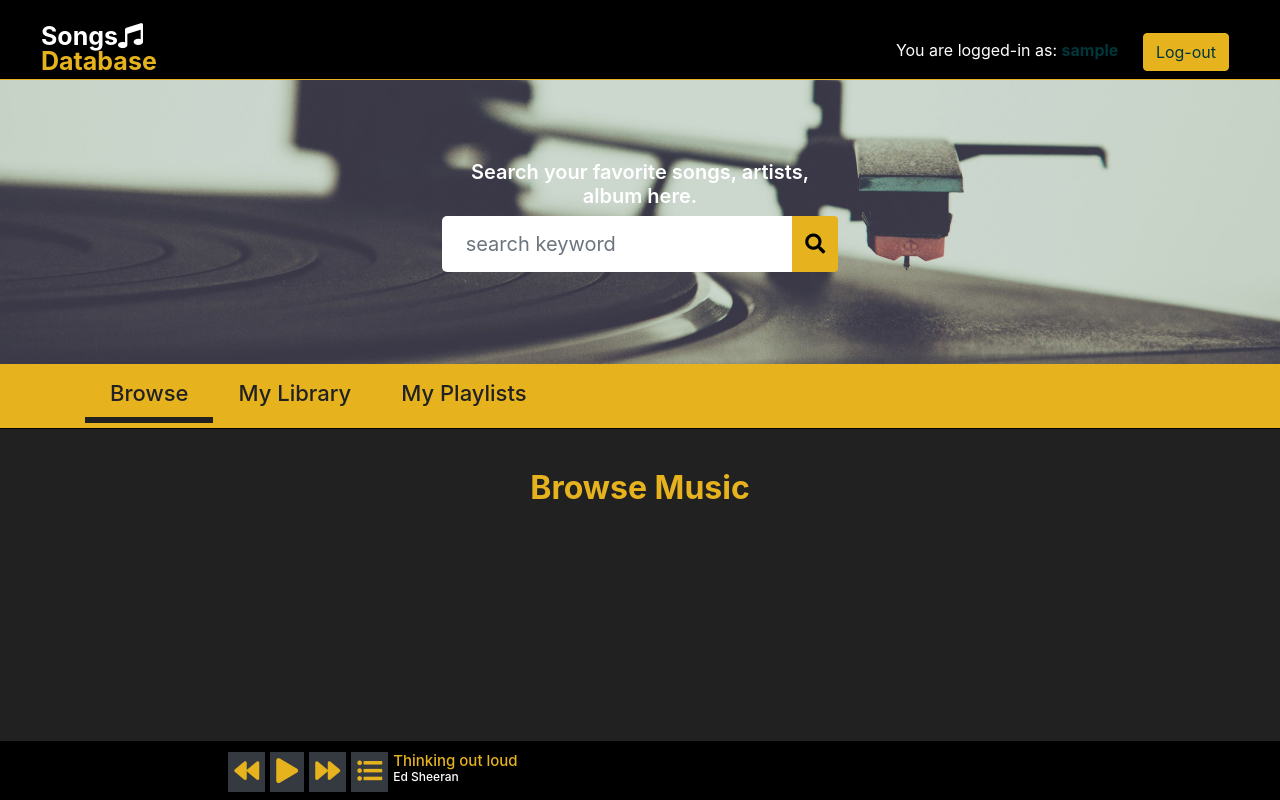
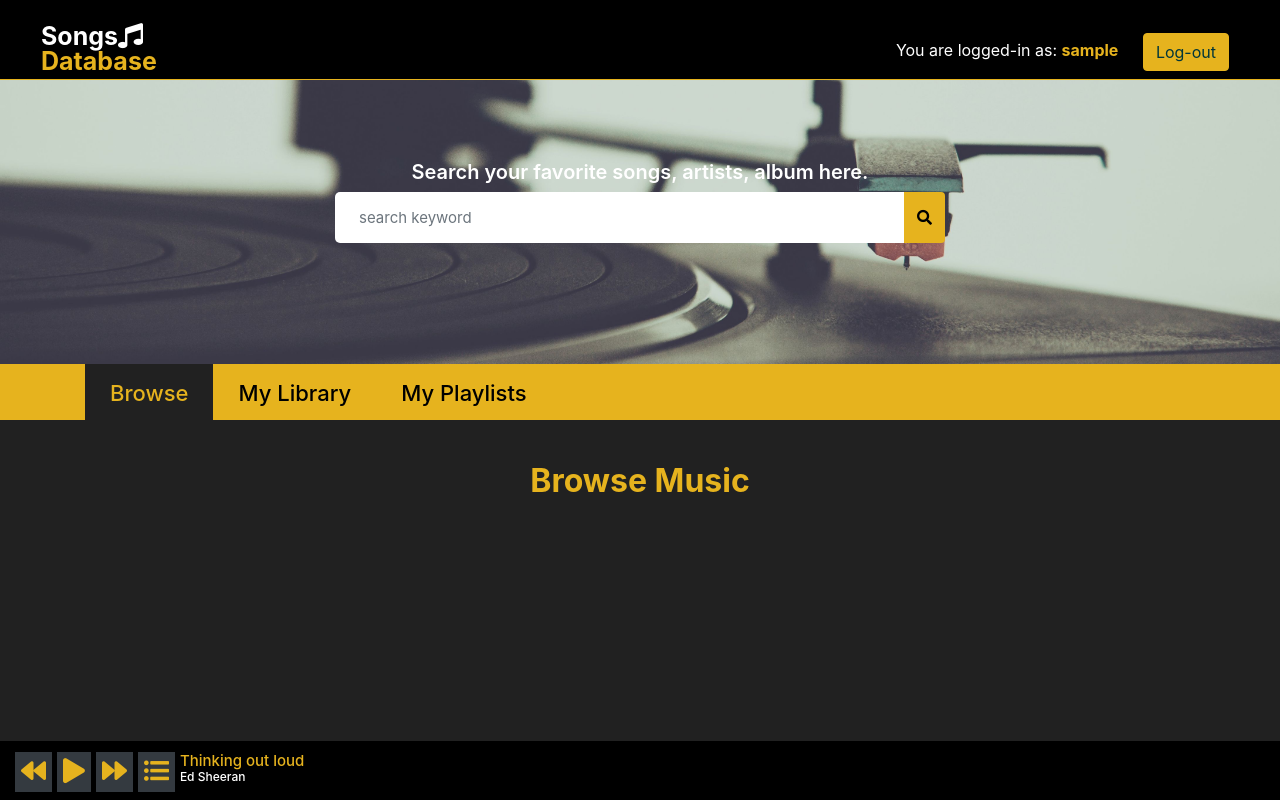
Before and after one commit to granaderos/Songs-DB, a Django app: page / in a window 1280 px wide. Run offline with Django 3.2, Linux system fonts and the light colour scheme; the visitor is signed in with stand-in values (Sample User, id 1); data that the repository does not hold is empty; some libraries are stand-ins or nearby versions.

Commit message:
fixed player position in IU

```diff
--- a/songs/static/css/styles.css
+++ b/songs/static/css/styles.css
@@ -34,16 +34,16 @@
 
 .banner .search input[type="text"] {
     padding: 16px 24px;
-    font-size: 20px;
-    line-height: 20px;
+    font-size: 15px;
+    line-height: 15px;
     border-top-left-radius: 5px;
     border-bottom-left-radius: 5px;
     border: 0;
 }
 
 .banner .search button{
-    font-size: 20px;
-    line-height: 22px;
+    font-size: 15px;
+    line-height: 17px;
     color: black;
     background-color: #e6b31e;
 }
@@ -55,10 +55,10 @@
 }
 
 .navigation {
-    height: 65px;
+    height: 58px;
     background: #e6b31e;
     margin-top: -16px;
-    border-bottom: 1px solid black;
+    border-bottom:2px solid #212121;
 }
 
 .navigation ul {
@@ -71,7 +71,9 @@
 }
 
 .navigation ul li.active > a {
-    border-bottom: 6px solid #212121;
+    border-bottom: 5px solid #212121;
+    background-color: #212121;
+    color: #e6b31e;
 }
 
 .navigation ul li a {
@@ -80,14 +82,18 @@
     font-size: 22px;
     line-height: 26px;
     font-weight: 500;
-    color: #212121;
+    color: black;
 }
 
 .navigation ul li a:hover {
-    border-bottom: 6px solid #212121;
+    color:white;
     text-decoration: none;
 }
 
+.header .account #strong_username a.user-name{
+    background-color: none;
+    color:#e6b31e;
+}
 
 #account p{
     color: #428e92;
@@ -99,7 +105,7 @@
     margin-right: 20px;
     margin-left: 15px;
 }
-.login a, .account a{
+.login a, .account .btnlogout{
     color: #00363a;
     background-color: #e6b31e  !important;
     border-color: #e6b31e  !important;
@@ -493,13 +499,13 @@ body{
 
 .player .my_playlist {
     display: none;
-    height: 500px;
+    height: 150px;
     width: 100%;
     background: lightgrey;
-    margin-top: -503px;
+    margin-top: -150px;
     border:none;
     margin-bottom: 0;
-    border-radius: 8px;
+    opacity: .9;
  }
 
 .player .my_playlist .card-header{
@@ -508,5 +514,12 @@ body{
 }
 
 .player .my_playlist .card-header h5{
+    font-size: 15px;
     font-weight: bold;
+    margin-bottom: 0;
 }
+
+.player .playlist-content li{
+    font-size: 12px;
+    color: black;
+}
--- a/songs/templates/songs/base.html
+++ b/songs/templates/songs/base.html
@@ -27,8 +27,8 @@
                             </div>
                             {% if user.is_authenticated %}
                                 <div class="account">
-                                    <span>You are logged-in as: <strong id="strong_username"><a style="background: transparent !important;" href="{% url 'user_display_profile' user.username %}">{{ user.username }}</a></strong></span>
-                                    <a href="{% url 'logout' %}?next={% url 'index' %}" class="btn btn-outline-success my-2 my-sm-0">Log-out</a>
+                                    <span>You are logged-in as: <strong id="strong_username"><a class="user-name" href="{% url 'user_display_profile' user.username %}">{{ user.username }}</a></strong></span>
+                                    <a href="{% url 'logout' %}?next={% url 'index' %}" class="btn btn-outline-success my-2 my-sm-0 btnlogout">Log-out</a>
                                 </div>
 
                             {% else %}
--- a/songs/templates/songs/index.html
+++ b/songs/templates/songs/index.html
@@ -23,11 +23,11 @@
     </div> -->
 
     <div class="content">
-		<div class="container-fluid">
+		<div class="container">
 			<div class="type">
 				<h2 class="text-center">Browse Music</h2>
 				<div class="row">
-                    <div class="col-xs-8 col-md-8 col-centered">
+                    <div class="col-xs-12 col-md-10 col-lg-10 col-centered">
                         <div id="carousel" class="carousel slide" data-ride="carousel" data-type="multi" data-interval="2500">
                             <div class="carousel-inner">
                                 {% for genre in genres %}
--- a/songs/templates/songs/player2.html
+++ b/songs/templates/songs/player2.html
@@ -1,7 +1,7 @@
 <div class="player fixed-bottom">
     <div class="container-fluid">
         <div class="row">
-            <div class="col-2">
+            <div class="col-12 col-md-12">
                 <div class="card my_playlist">
                     <div class="card-header text-center">
                         <h5>Playlists</h5>
@@ -17,7 +17,7 @@
         </div>
 
         <div class="row">
-            <div class="col-3 offset-2">
+            <div class="col-3 col-md-3">
                 <div class="controls text-center">
                     <div>
                         <button><i class="fas fa-backward fa-1x"></i></button>
--- a/songs/templates/songs/search.html
+++ b/songs/templates/songs/search.html
@@ -1,7 +1,7 @@
 <div class="banner">
     <div class="container-fluid" >
         <div class="row justify-content-center">
-            <div class="col-sm-12 col-md-6 col-lg-4">
+            <div class="col-6">
                 <div class="search text-center" >
                     <form method="GET" id="form_search_song" action="{% url 'search_song' %}" >
                         {% csrf_token %}
```
